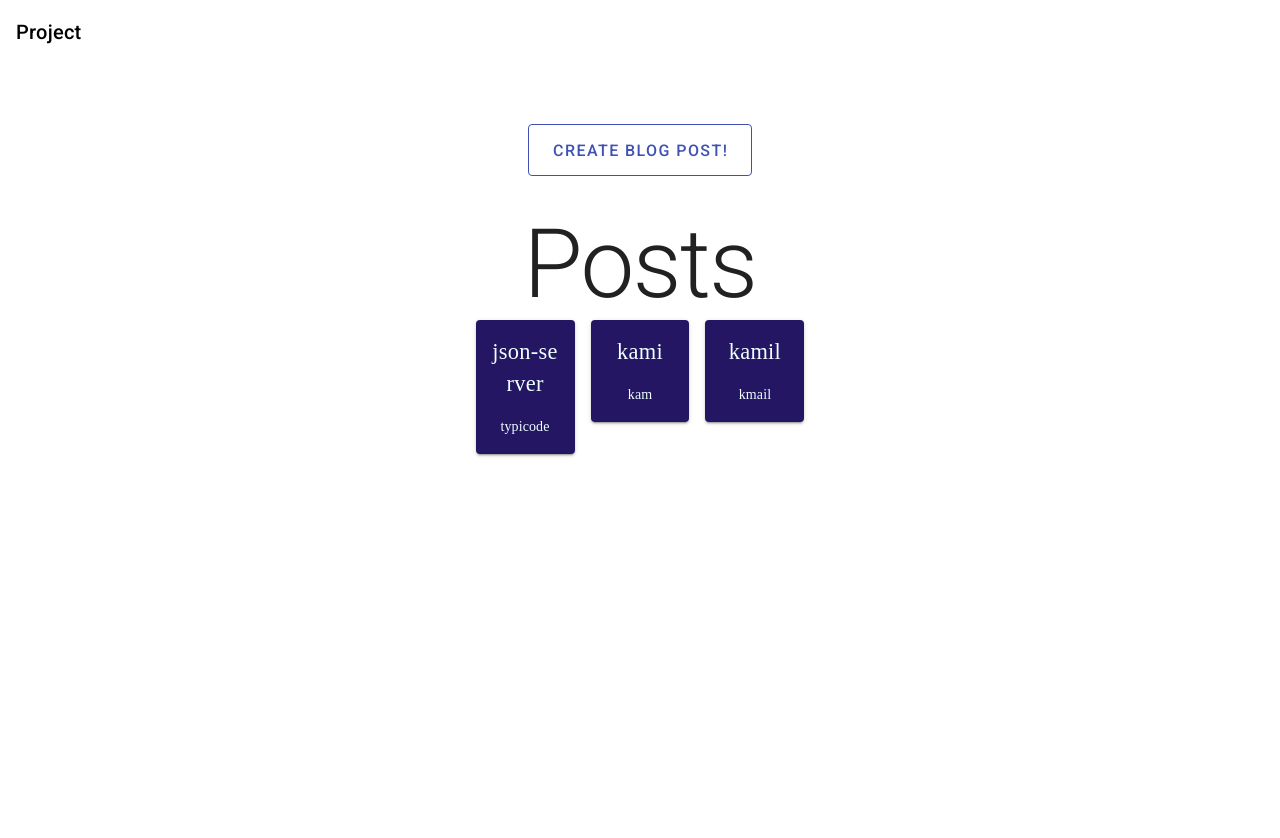
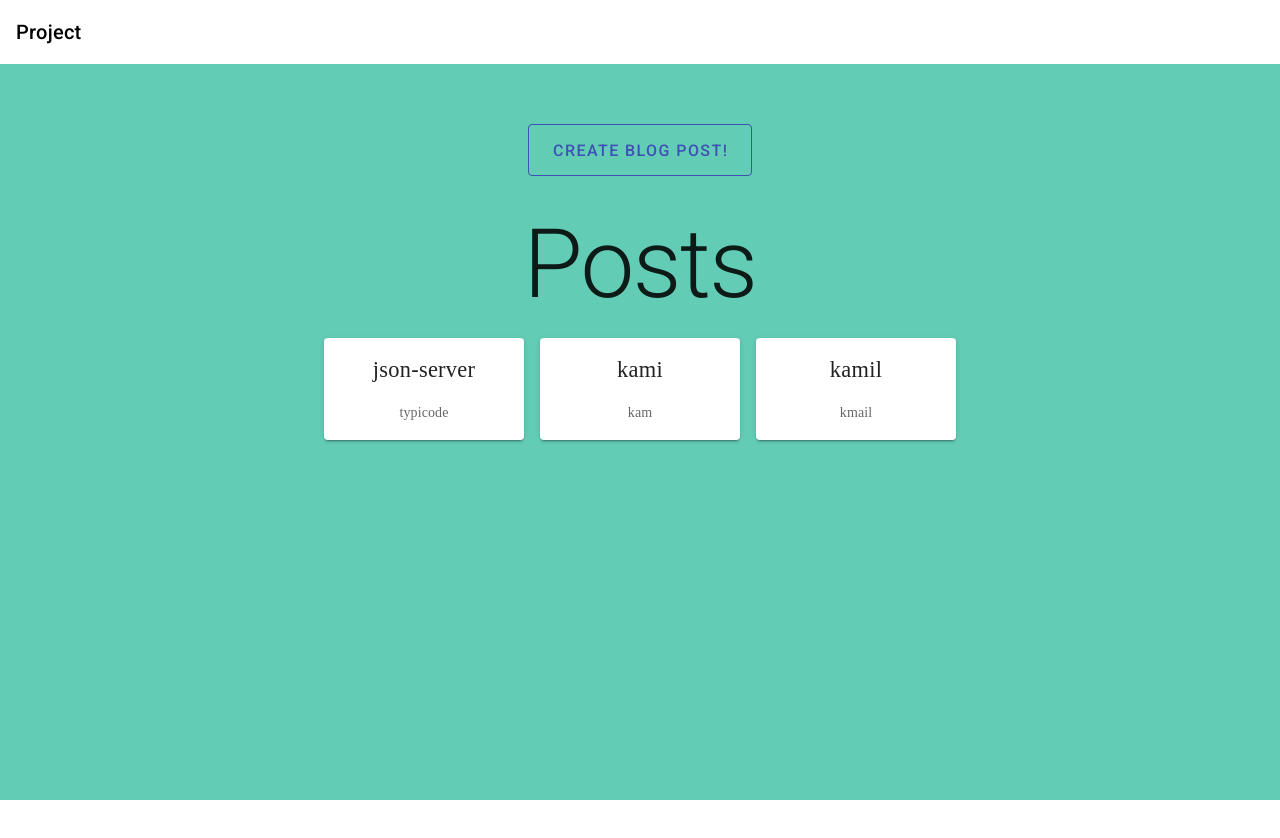
Before and after one commit to DSProject1/frontend, a Nuxt app: page / in a window 1280 px wide. Shown: the top 838 px of the page. After the commit the page ends 800 px from the top, so only its background shows below. Built offline with nearby package versions, Linux system fonts and the light colour scheme; data requests are answered from the project's data file.

Commit message:
Change main page stylization

```diff
--- a/pages/index.vue
+++ b/pages/index.vue
@@ -1,5 +1,4 @@
 <template>
-  <v-app>
   <v-container fluid class="my-5">
     <v-row
       align="center"
@@ -14,35 +13,28 @@
       align="center"
       justify="center"
     >
-      <v-card class="d-flex align-content-center flex-wrap transparent" flat>
       <h1 class="intro display-4">
         Posts
       </h1>
-      </v-card>
     </v-row>
+
     <v-row
+      class="cards-row"
+      dence
+      justify="center"
       align="center"
-      justify="center"
       >
-      <v-card
-        class="d-flex align-content-center transparent"
-        flat
-        min-height="200"
-        >
-        <v-flex xs12 sm6 md4 lg4 v-for="post in posts" :key="post.id">
-          <v-card class="text-center ma-2 " max-width="344" color="#241663">
-            <v-card-title class="justify-center" style="font-family: 'Poppins';font-style: normal;color: #EFFFFF; font-weight: 30; font-size: 140%;">
+          <v-card v-for="post in posts" @click="openPost(post.id)" :key="post.id" class="text-center ma-2 post-card" max-width="344">
+              <v-card-title class="justify-center" style="font-family: 'Poppins';font-style: normal; font-weight: 30; font-size: 140%;">
                 {{post.title}}
               </v-card-title>
-            <v-card-text style="font-family: 'Poppins';font-style: normal;color: #EFFFFF;">
+              <v-card-text style="font-family: 'Poppins';font-style: normal;">
                 {{post.body}}
               </v-card-text>
           </v-card>
-        </v-flex>
-      </v-card>
     </v-row>
+
   </v-container>
-  </v-app>
 </template>
 
 <script>
@@ -66,5 +58,19 @@ export default {
       console.error(e)
     }
   },
+  methods: {
+    openPost(id) {
+      this.$router.push(`/${id}`)
+    }
+  },
 }
 </script>
+
+<style lang="scss" scoped>
+.post-card {
+  min-width: 200px;
+}
+.cards-row {
+  margin-top: 30px;
+}
+</style>
```
Lines whose indentation alone changed are shown as unchanged.
